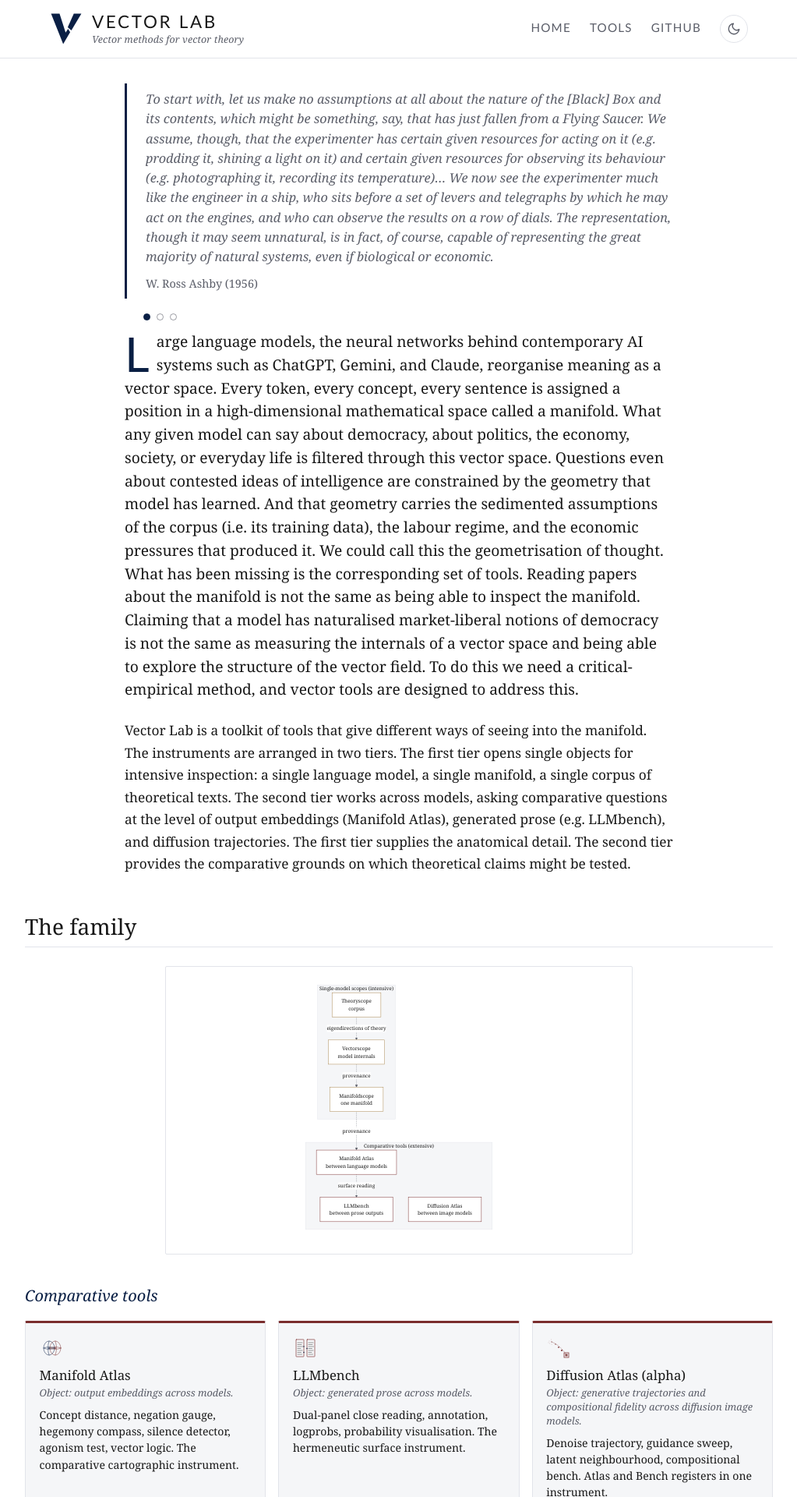
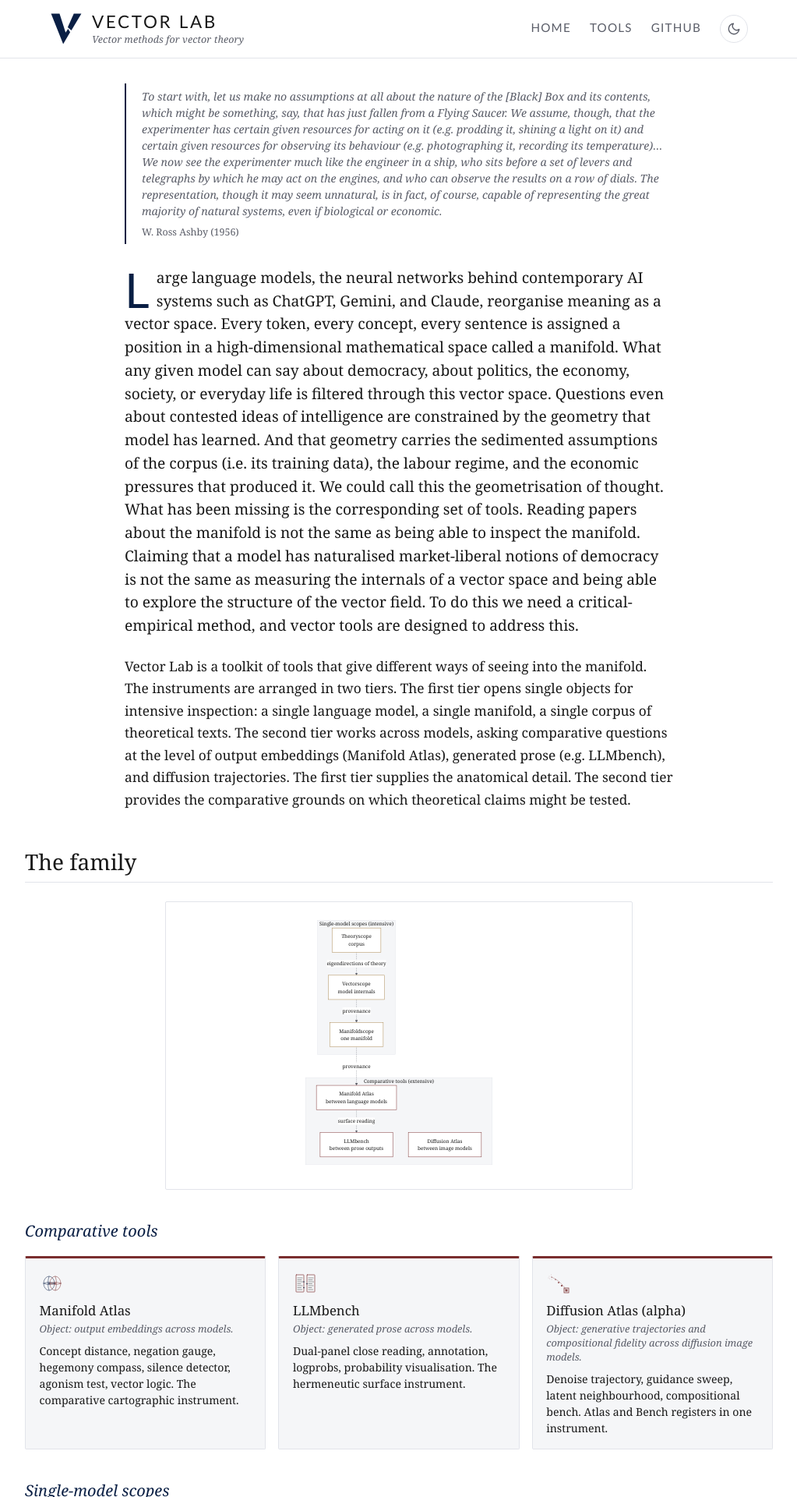
Before and after one commit to vector-lab-tools/vector-lab-tools.github.io, a Jekyll site: the page built from index.md, in a window 1280 px wide. Shown: the top 1920 px of the page at 78% size, without its empty margins (128-1151 px from the left). Built offline with Jekyll 4.4.1, drawn with Linux system fonts in a browser that asks for light colours; some of the changed text lies outside the part shown.

Commit message:
Distribute epigraphs across page; drop carousel; smaller epigraph font

```diff
--- a/assets/css/style.scss
+++ b/assets/css/style.scss
@@ -226,87 +226,21 @@ blockquote {
 
 .epigraph {
   max-width: 44rem;
-  margin: 0 auto 2.5rem;
-  padding: 0.5rem 0 0.5rem 1.5rem;
-  border-left: 3px solid var(--vl-blue);
+  margin: 0 auto 1.75rem;
+  padding: 0.35rem 0 0.35rem 1.25rem;
+  border-left: 2px solid var(--vl-blue);
   color: var(--vl-muted);
   font-style: italic;
-  font-size: 1.02rem;
-  line-height: 1.55;
+  font-size: 0.88rem;
+  line-height: 1.5;
 
-  p { margin: 0 0 0.65em; }
+  p { margin: 0 0 0.5em; }
 
   cite {
     display: block;
     font-style: normal;
-    font-size: 0.9rem;
+    font-size: 0.78rem;
     color: var(--vl-muted);
-  }
-}
-
-.epigraph-carousel {
-  position: relative;
-  max-width: 44rem;
-  margin: 0 auto 2.5rem;
-  min-height: 12rem;
-  transition: min-height 0.45s ease;
-
-  .epigraph {
-    position: absolute;
-    top: 0;
-    left: 0;
-    right: 0;
-    margin: 0;
-    opacity: 0;
-    transform: translateX(12px);
-    transition: opacity 0.5s ease, transform 0.5s ease;
-    pointer-events: none;
-
-    &.is-active {
-      opacity: 1;
-      transform: translateX(0);
-      pointer-events: auto;
-    }
-  }
-
-  .epigraph-dots {
-    position: absolute;
-    left: 0;
-    bottom: -1.75rem;
-    display: flex;
-    gap: 0.5rem;
-    padding-left: 1.5rem;
-  }
-
-  .epigraph-dot {
-    background: transparent;
-    border: 1px solid var(--vl-muted);
-    width: 9px;
-    height: 9px;
-    border-radius: 50%;
-    padding: 0;
-    cursor: pointer;
-    opacity: 0.6;
-    transition: background 0.2s ease, border-color 0.2s ease, opacity 0.2s ease;
-
-    &:hover,
-    &:focus-visible {
-      opacity: 1;
-      outline: none;
-    }
-
-    &.is-active {
-      background: var(--vl-blue);
-      border-color: var(--vl-blue);
-      opacity: 1;
-    }
-  }
-
-  @media (prefers-reduced-motion: reduce) {
-    .epigraph {
-      transition: opacity 0.15s linear;
-      transform: none !important;
-    }
   }
 }
 
--- a/index.md
+++ b/index.md
@@ -3,25 +3,10 @@ layout: default
 title: Vector Lab
 ---
 
-<div class="epigraph-carousel" data-interval="10000" aria-label="Epigraphs">
-  <blockquote class="epigraph is-active" aria-hidden="false">
-    <p>To start with, let us make no assumptions at all about the nature of the [Black] Box and its contents, which might be something, say, that has just fallen from a Flying Saucer. We assume, though, that the experimenter has certain given resources for acting on it (e.g. prodding it, shining a light on it) and certain given resources for observing its behaviour (e.g. photographing it, recording its temperature)&hellip; We now see the experimenter much like the engineer in a ship, who sits before a set of levers and telegraphs by which he may act on the engines, and who can observe the results on a row of dials. The representation, though it may seem unnatural, is in fact, of course, capable of representing the great majority of natural systems, even if biological or economic.</p>
-    <cite>W. Ross Ashby (1956)</cite>
-  </blockquote>
-  <blockquote class="epigraph" aria-hidden="true">
-    <p>Neither machines nor programs are black boxes; they are artifacts that have been designed, both hardware and software, and we can open them up and look inside. We can relate their structure to their behavior and draw many lessons.</p>
-    <cite>Allen Newell and Herbert A. Simon (1987: 36)</cite>
-  </blockquote>
-  <blockquote class="epigraph" aria-hidden="true">
-    <p>Whilst voltage is the physical materiality of the digital configuration, vector space is a form of mathematical materiality, a materiality of relation rather than substance which creates the conditions of possibility for new forms of computation I call vector theory.</p>
-    <cite>David M. Berry (2026: 2)</cite>
-  </blockquote>
-  <div class="epigraph-dots" role="tablist" aria-label="Choose epigraph">
-    <button type="button" class="epigraph-dot is-active" data-index="0" aria-label="Ashby (1956)" aria-current="true"></button>
-    <button type="button" class="epigraph-dot" data-index="1" aria-label="Newell and Simon (1987)" aria-current="false"></button>
-    <button type="button" class="epigraph-dot" data-index="2" aria-label="Berry (2026)" aria-current="false"></button>
-  </div>
-</div>
+<blockquote class="epigraph">
+<p>To start with, let us make no assumptions at all about the nature of the [Black] Box and its contents, which might be something, say, that has just fallen from a Flying Saucer. We assume, though, that the experimenter has certain given resources for acting on it (e.g. prodding it, shining a light on it) and certain given resources for observing its behaviour (e.g. photographing it, recording its temperature)&hellip; We now see the experimenter much like the engineer in a ship, who sits before a set of levers and telegraphs by which he may act on the engines, and who can observe the results on a row of dials. The representation, though it may seem unnatural, is in fact, of course, capable of representing the great majority of natural systems, even if biological or economic.</p>
+<cite>W. Ross Ashby (1956)</cite>
+</blockquote>
 
 <section class="lede" markdown="1">
 
@@ -112,6 +97,11 @@ graph TB
 
 </div>
 
+<blockquote class="epigraph">
+<p>Neither machines nor programs are black boxes; they are artifacts that have been designed, both hardware and software, and we can open them up and look inside. We can relate their structure to their behavior and draw many lessons.</p>
+<cite>Allen Newell and Herbert A. Simon (1987: 36)</cite>
+</blockquote>
+
 ## Theoretical Background
 
 The vector lab tools are designed to open the "vector box" of artificial intelligence. The key argument is that there is a shift from the digital to the vector. Our tools and approaches have to correspondingly shift also. Commercial embedding APIs return sentence-level composites from separately-trained embedding models, the output of a pipeline rather than a window into the representations themselves. This is fine for some tasks. It is inadequate for critical work. If we want to know what the geometry of a particular model has sedimented, we have to work with open-weight models where the weights, activations, and token embeddings can be read at every layer. Vector Lab tools therefore privilege open-weight models wherever the question requires internal access, and treat commercial outputs as a separate object, the retrieval surface, with its own interest.
@@ -127,6 +117,11 @@ The instruments work at two scales and across two modalities. The single-model s
 The modality split is doing work too. Language models and diffusion models share the underlying vector regime, but their geometries are not interchangeable. The manifold framing migrates more cleanly to diffusion than it does to autoregressive text, and that asymmetry is itself an argument the lab is set up to develop. Theoretical corpora sit alongside the model registers as a third object whose geometry can be read with comparable methods, opening reflexive comparisons between the eigendirections of a body of theory and the model trained on it.
 
 Generated prose is the hermeneutic surface that sits above the geometric work. It is the level at which models are usually encountered, and it is often the presentation layer for findings that begin lower down: a claim tested geometrically can be illustrated, read closely, and compared across models in prose form.
+
+<blockquote class="epigraph">
+<p>Whilst voltage is the physical materiality of the digital configuration, vector space is a form of mathematical materiality, a materiality of relation rather than substance which creates the conditions of possibility for new forms of computation I call vector theory.</p>
+<cite>David M. Berry (2026: 2)</cite>
+</blockquote>
 
 ## Further reading
 
```
Also changed, not shown: other parts of index.md (+0 -58 lines).
